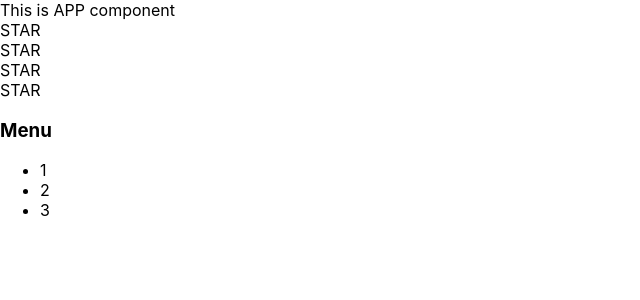
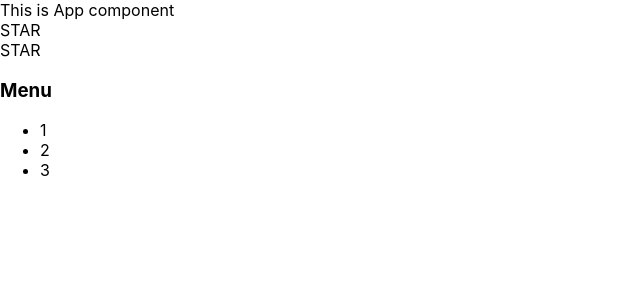
Before and after one commit to MariannaPo/react_kabzda, a React (Create React App) app: page / in a window 1280 px wide. Shown: the top 300 px of the page, without its empty margins (0-640 px from the left). Built offline with nearby package versions, Linux system fonts and the light colour scheme.

Commit message:
component AccordionTitle/Body

```diff
--- a/src/App.tsx
+++ b/src/App.tsx
@@ -9,19 +9,25 @@ function hello() {
 function App() {
     return (
         <div>
-            This is APP component
+            <AppTitle/>
             <Rating/>
             <Accordion/>
         </div>
     );
 }
 
+function AppTitle() {
+    return (
+        <div>
+            This is App component
+        </div>
+    )
+}
+
 
 function Rating() {
     return (
         <div>
-            <Star/>
-            <Star/>
             <Star/>
             <Star/>
         </div>
@@ -39,7 +45,24 @@ function Star() {
 function Accordion() {
     return (
         <div>
+            <AccordionTitle/>
+            <AccordionBody/>
+
+        </div>
+    )
+}
+
+function AccordionTitle() {
+    return (
+        <div>
             <h3>Menu</h3>
+        </div>
+    )
+}
+
+function AccordionBody() {
+    return (
+        <div>
             <ul>
                 <li>1</li>
                 <li>2</li>
```
